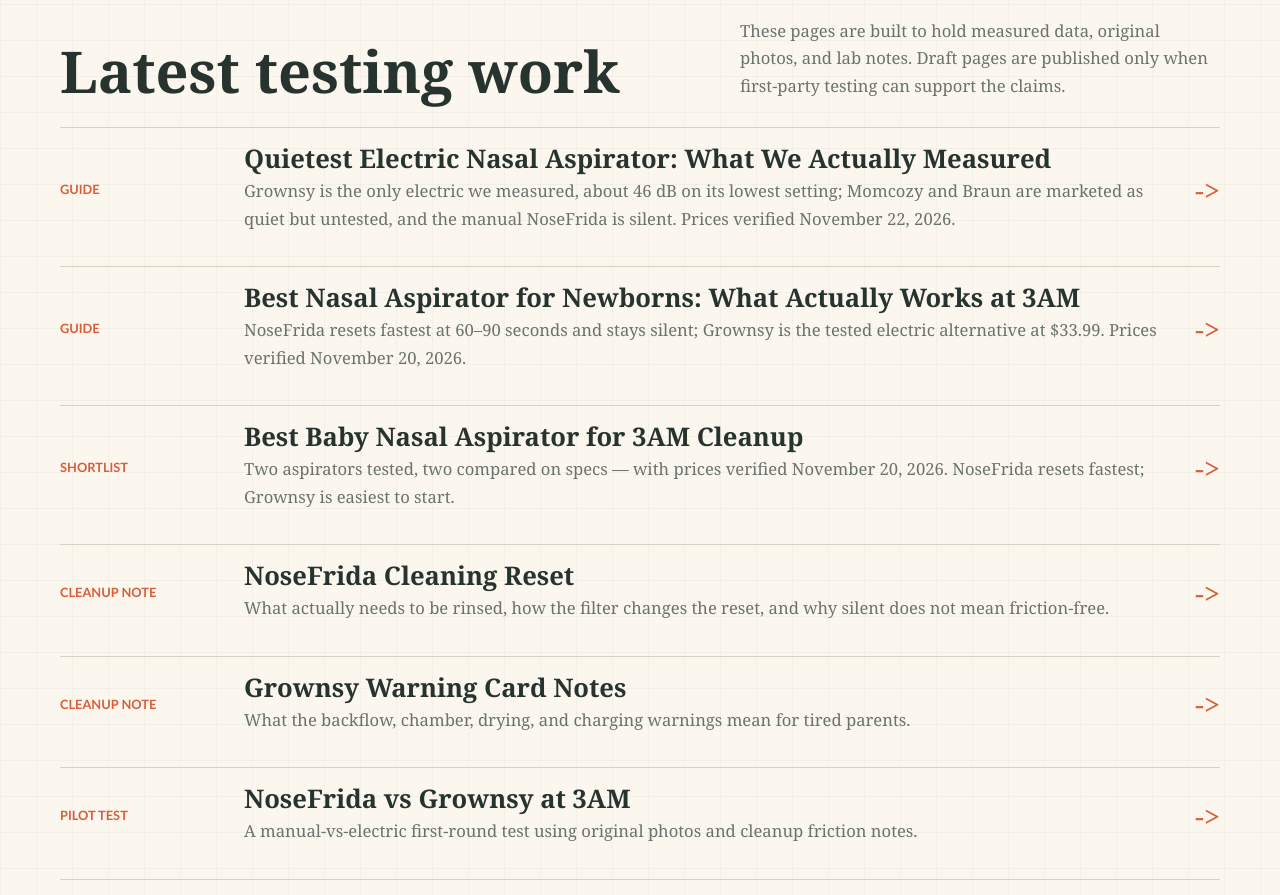
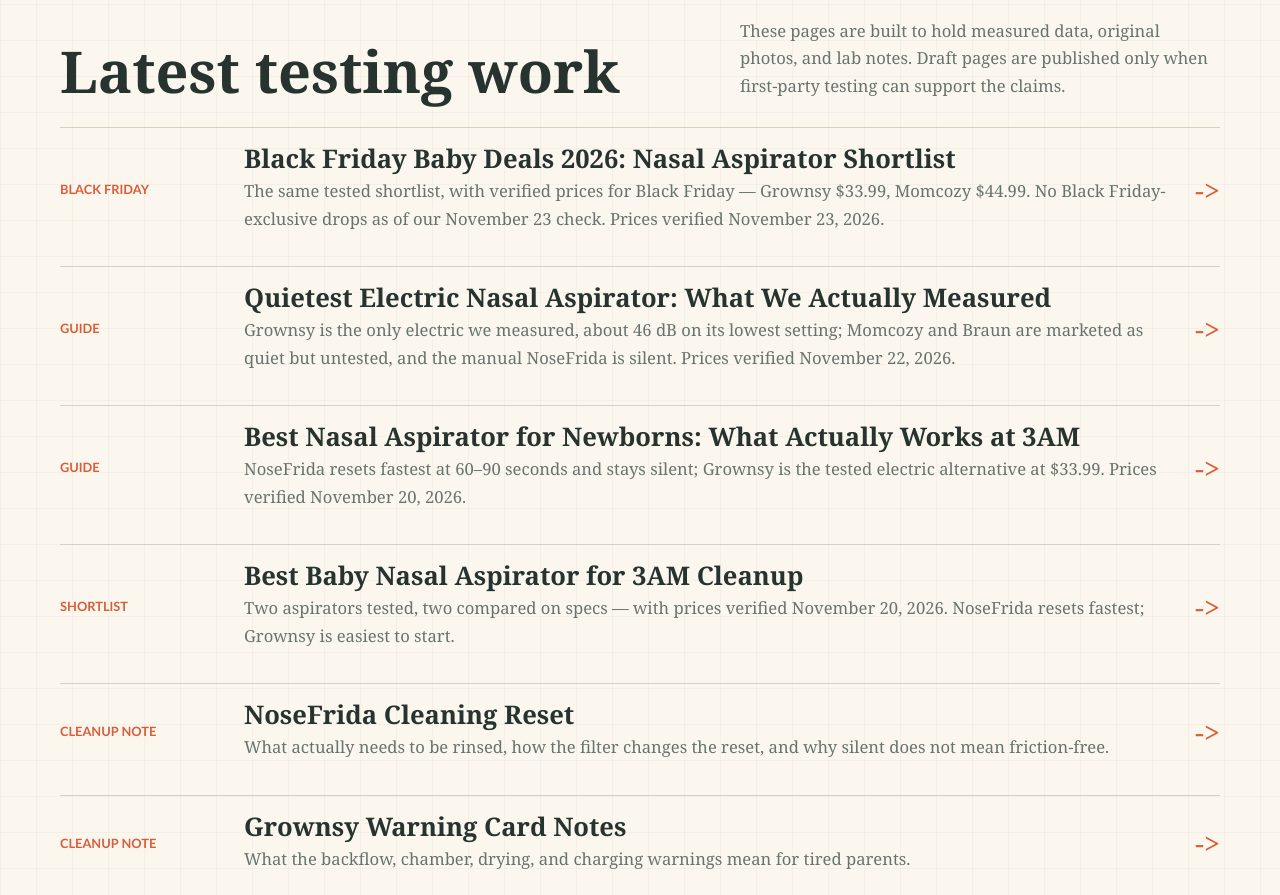
Before and after one commit to tj2002-tech/quietbabygear, an Astro site in the folder site/: page / in a window 1280 px wide. Shown: the part 1580-2475 px from the top of the page. Built offline with nearby package versions, Linux system fonts and the light colour scheme; Astro itself is replaced by a stand-in of ours.

Commit message:
Publish Black Friday baby deals page (prices verified Nov 23, 2026)

```diff
--- a/site/src/pages/index.astro
+++ b/site/src/pages/index.astro
@@ -67,6 +67,14 @@ const description = "QuietBabyGear tests baby gear under real-world sleep-depriv
         <p>These pages are built to hold measured data, original photos, and lab notes. Draft pages are published only when first-party testing can support the claims.</p>
       </div>
       <div class="article-list">
+        <a class="article-row" href="/deals/black-friday-baby-deals/">
+          <span class="tag">Black Friday</span>
+          <div>
+            <h3>Black Friday Baby Deals 2026: Nasal Aspirator Shortlist</h3>
+            <p>The same tested shortlist, with verified prices for Black Friday — Grownsy $33.99, Momcozy $44.99. No Black Friday-exclusive drops as of our November 23 check. Prices verified November 23, 2026.</p>
+          </div>
+          <span class="arrow" aria-hidden="true">-></span>
+        </a>
         <a class="article-row" href="/articles/quietest-electric-nasal-aspirator/">
           <span class="tag">Guide</span>
           <div>
```
